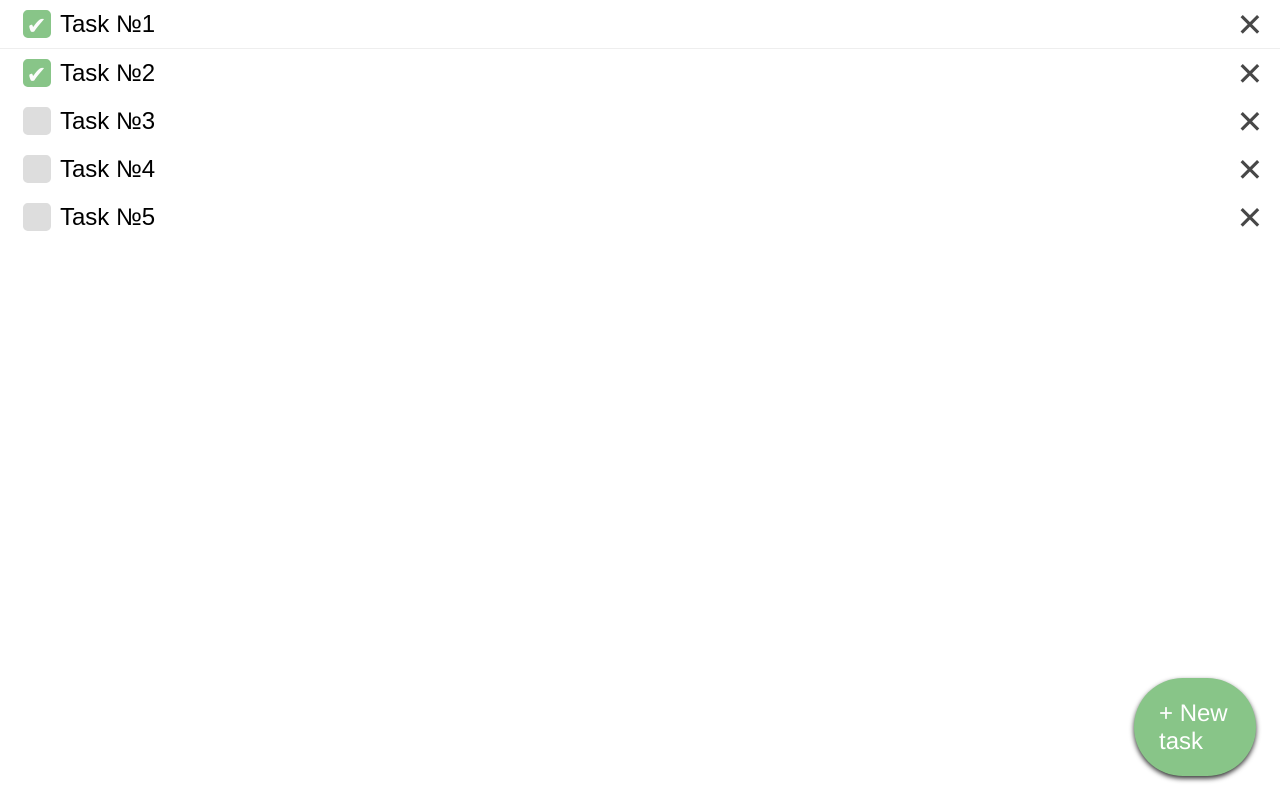
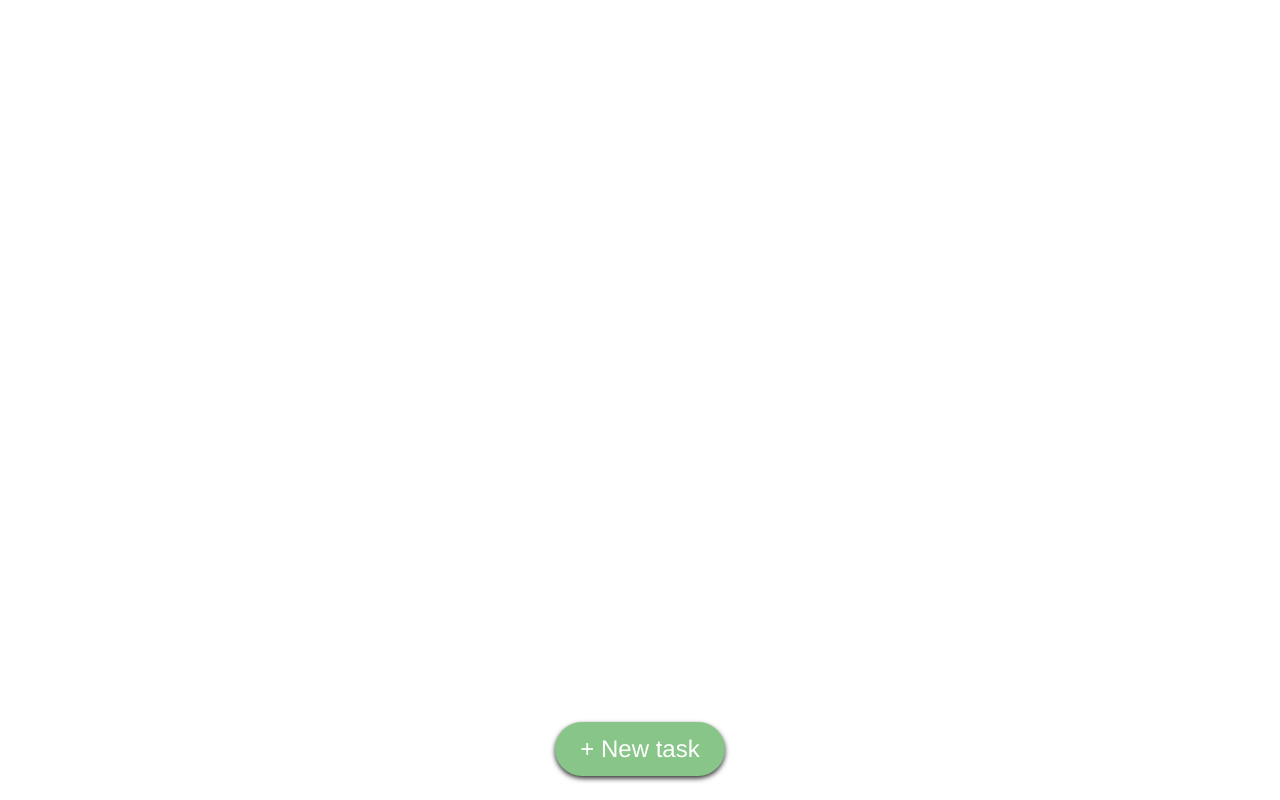
Before and after one commit to IntegerVector/suru, a Vue app: page / in a window 1280 px wide. Built offline with nearby package versions, Linux system fonts and the light colour scheme.

Commit message:
new items adding and saving added

```diff
--- a/src/App.vue
+++ b/src/App.vue
@@ -2,17 +2,22 @@
   <main class="app">
     <TasksList
       class="app__task-list"
-      v-model="mockData.tasks">
+      v-model="tasks"
+      @update:modelValue="onChange">
     </TasksList>
+    <div class="app__add-task-container">
       <AddTaskButton
-      class="app__add-task-btn">
+        class="app__add-task-btn"
+        @clicked="onNewTask">
       </AddTaskButton>
+    </div>
   </main>
 </template>
 
 <script>
 import TasksList from './components/tasks-list/TasksList';
 import AddTaskButton from './components/add-task-button/AddTaskButton';
+import { loadTasks, saveTasks } from './helpers/local-storage.helper';
 
 export default {
   name: 'App',
@@ -22,35 +27,32 @@ export default {
   },
   data() {
     return {
-      mockData: {
-        tasks: [
-          {
-            id: 1,
-            text: 'Task №1',
-            done: true
+      tasks: []
+    }
   },
-          {
-            id: 2,
-            text: 'Task №2',
-            done: true
+  created() {
+    this.tasks = loadTasks();
   },
-          {
-            id: 3,
-            text: 'Task №3',
+  methods: {
+    onChange() {
+      saveTasks(this.tasks);
+    },
+    onNewTask() {
+      const newId = this.tasks.length;
+      this.tasks.push({
+        id: newId,
+        text: '',
         done: false
+      });
+
+      this.setFocusOnNewTask(newId);
     },
-          {
-            id: 4,
-            text: 'Task №4',
-            done: false
-          },
-          {
-            id: 5,
-            text: 'Task №5',
-            done: false
-          }
-        ]
-      }
+    setFocusOnNewTask(taskId) {
+      setTimeout(() => {
+        const addedTask = document.getElementById('task_id_' + taskId);
+        const textInput = addedTask.getElementsByClassName('editable-text__input')[0];
+        textInput.focus();
+      }, 100);
     }
   }
 }
@@ -63,7 +65,7 @@ export default {
   --focus-color: #008000;
   --focus-speed: 20ms;
   --main-color--active: #88c588;
-  --main-color--hover: #88c588;
+  --main-color--hover: #5faf5f;
   --main-color--inactive: #dddddd;
   --transition-speed: 200ms;
   --text-color: #1b1b1b;
@@ -95,11 +97,16 @@ html, body, main {
   flex-grow: 1;
 }
 
-.app__add-task-btn {
-  position: fixed;
+.app__add-task-container {
+  position: absolute;
   bottom: 1rem;
-  right: 1rem;
-  width: 3rem;
-  height: 3rem;
+  right: 0;
+  left: 0;
+  display: flex;
+  justify-content: center;
+}
+
+.app__add-task-btn:active {
+
 }
 </style>
--- a/src/components/tasks-list/components/task-list-item/TaskListItem.vue
+++ b/src/components/tasks-list/components/task-list-item/TaskListItem.vue
@@ -1,5 +1,7 @@
 <template>
-  <div class="task-list-item">
+  <div
+    :id="'task_id_'+task.id"
+    class="task-list-item">
     <Checkbox
       class="task-list-item__checkbox"
       v-model="taskStatus"
```
Lines whose indentation alone changed are shown as unchanged.
